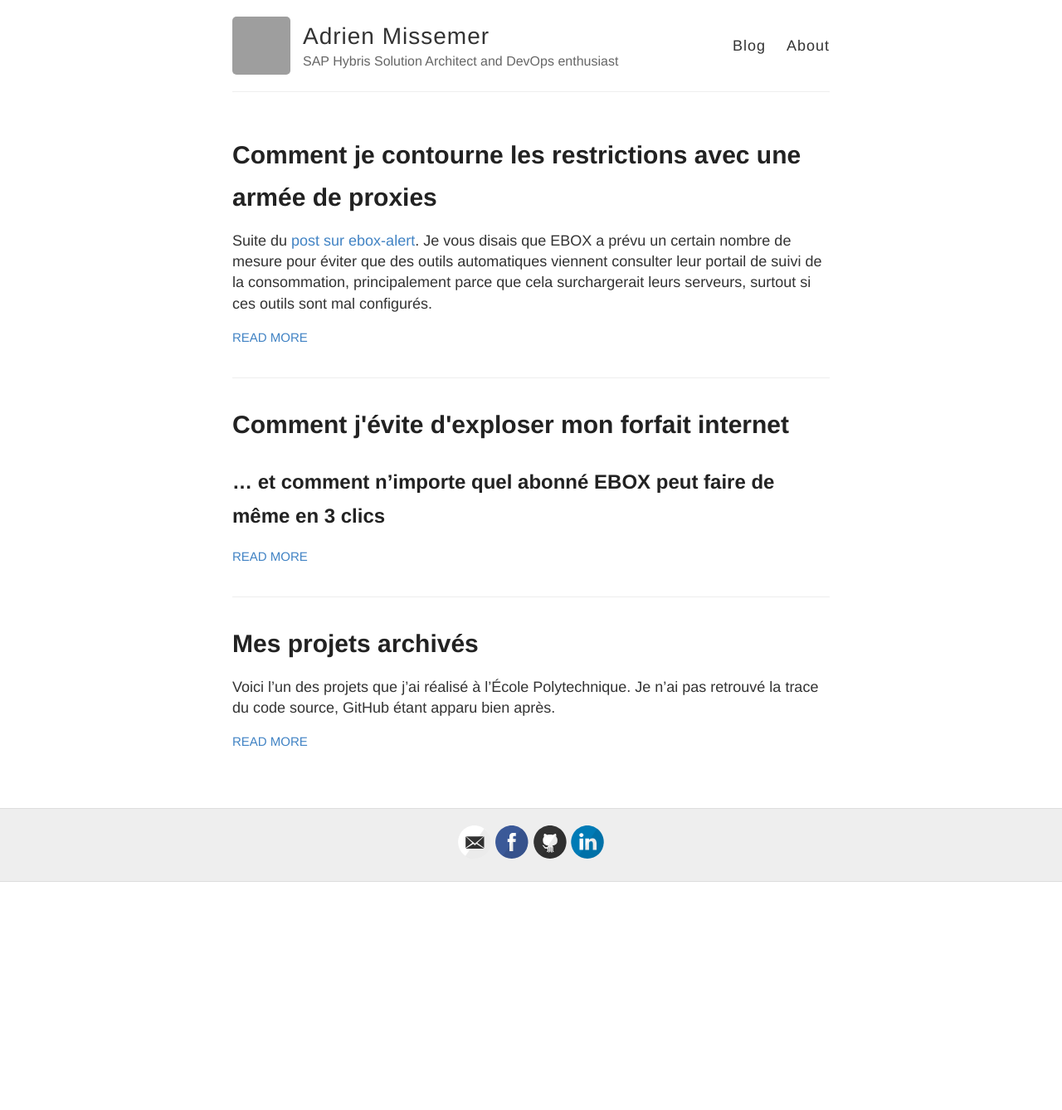
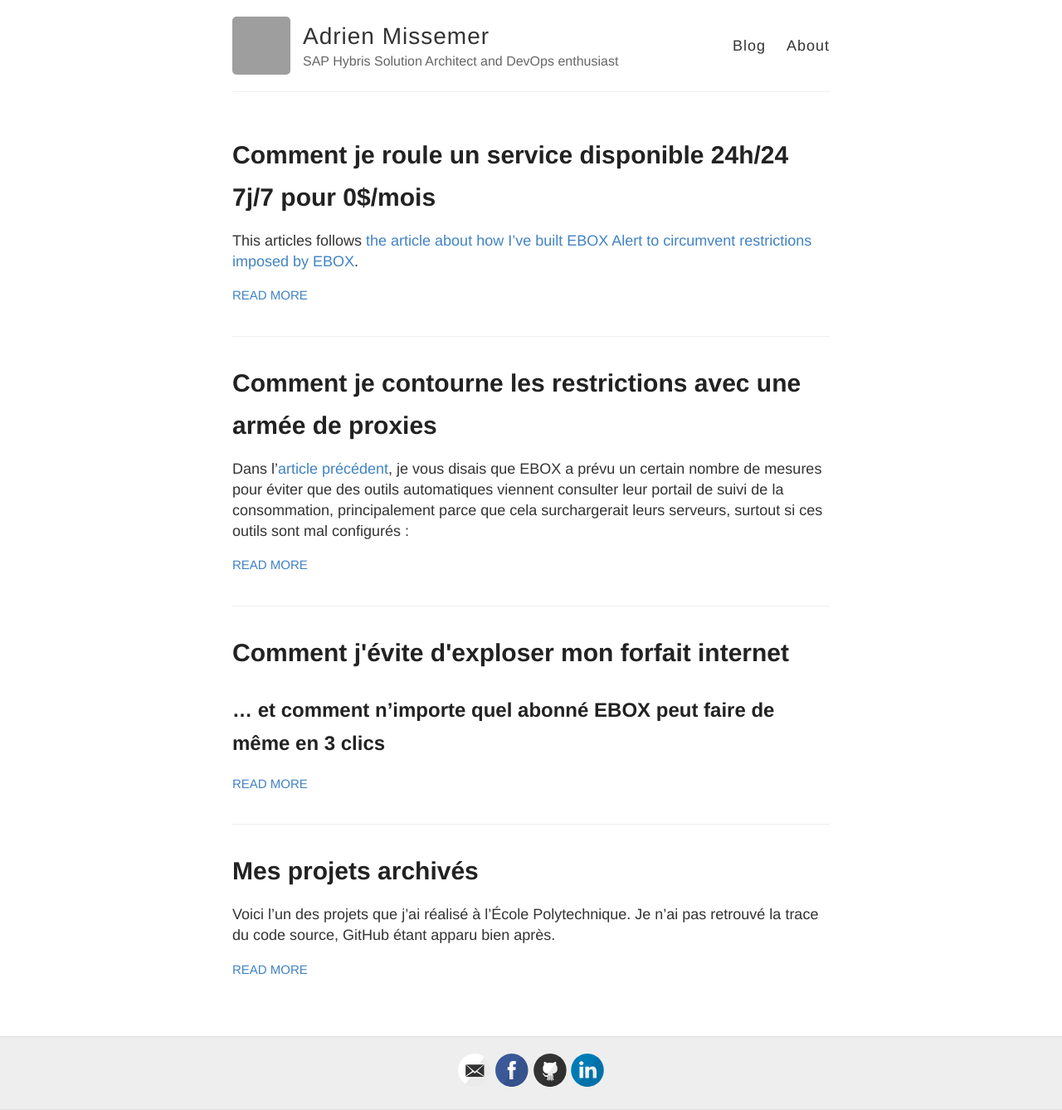
Before and after one commit to amissemer/adrienmissemer.com, a Jekyll site: the page built from index.html, in a window 1280 px wide. Shown: the whole page at 83% size. Built offline with Jekyll 4.4.1, drawn with Linux system fonts in a browser that asks for light colours; before the commit the page ends 1063 px from its top, so only the background shows below that; grey boxes are pictures that could not be loaded.

Commit message:
ebox-alert 3

```diff
--- a/_posts/2017-01-22-ebox-alert-2.md
+++ b/_posts/2017-01-22-ebox-alert-2.md
@@ -5,9 +5,13 @@ published: true
 comments: false
 ---
 
-Suite du [post sur ebox-alert]({% post_url 2017-01-21-ebox-alert %}). Je vous disais que EBOX a prévu un certain nombre de mesure pour éviter que des outils automatiques viennent consulter leur portail de suivi de la consommation, principalement parce que cela surchargerait leurs serveurs, surtout si ces outils sont mal configurés.
+Dans l'[article précédent]({% post_url 2017-01-21-ebox-alert %}), je vous disais que EBOX a prévu un certain nombre de mesures pour éviter que des outils automatiques viennent consulter leur portail de suivi de la consommation, principalement parce que cela surchargerait leurs serveurs, surtout si ces outils sont mal configurés :
 
+* Après 5 tentatives de consultation de la consommation pour un même code client, on reçoit un message d'erreur nous disant de revenir dans une heure
+* Après 10 tentatives de consultation, indépendamment du code client (donc basé notre adresse IP), on reçoit le même message d'erreur
+* Enfin EBOX a automatisé une plage de maintenance pendant les 10 premières minutes de chaque heure, où il n'est pas possible d'avoir sa consommation et pendant laquelle on reçoit un message d'erreur indiquant de revenir à HH:10.
 
+Dans le [prochain article]({% post_url 2017-01-23-ebox-alert-3 %}), je vous expliquerai comment ce service tourne 7j/7 et 24h/24 et envoie des courriels et SMS d'alerte, le tout pour 0$/mois.
 
 
 [ebox-alert]: http://www.ebox-alert.ca "ebox-alert.ca"
--- /dev/null
+++ b/_posts/2017-01-23-ebox-alert-3.md
@@ -0,0 +1,17 @@
+---
+layout: post
+title: Comment je roule un service disponible 24h/24 7j/7 pour 0$/mois
+published: true
+comments: false
+---
+
+This articles follows [the article about how I've built EBOX Alert to circumvent restrictions imposed by EBOX]({% post_url 2017-01-22-ebox-alert-2 %}).
+
+SMS: ClickSend (1$ free credit upon new subscriptions)
+Heroku: Free tier is fine, web app will sleep avec 30min, so I just need to ping it every 20min and it won't sleep. Heroku offers 900min of run time in the free tier, which allows for more than one web application full time.
+Uptimerobot: http://uptimerobot.com/ totally free to monitor even every 5 min (which is better than the previous service I used for that before: http://www.monitor.us/). Thanks to the monitoring, my application never sleeps. And I get a nice emails if there is anything wrong.
+DeadManSnitch
+
+
+
+[ebox-alert]: http://www.ebox-alert.ca "ebox-alert.ca"
```
